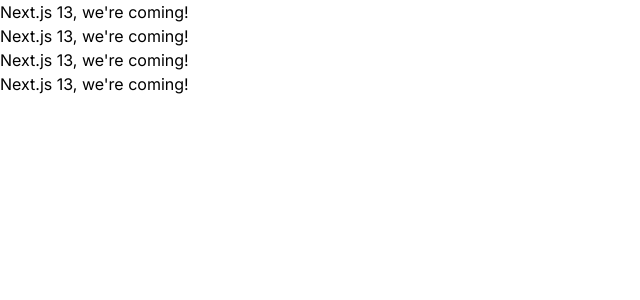
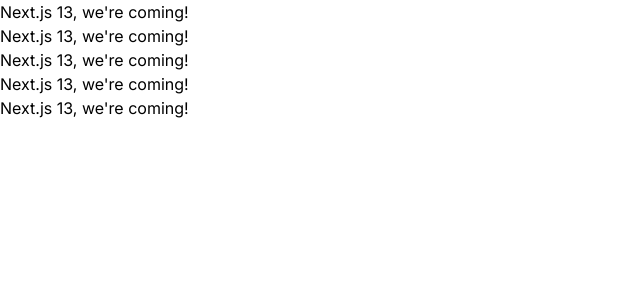
Before and after one commit to ameer017/next-js-mastery, a Next.js app: page / in a window 1280 px wide. Shown: the top 300 px of the page, without its empty margins (0-640 px from the left). Built offline with nearby package versions, Linux system fonts and the light colour scheme.

Commit message:
009_last commit

```diff
--- a/app/page.tsx
+++ b/app/page.tsx
@@ -7,6 +7,7 @@
       <h2 className="h2-bold">Next.js 13, we&apos;re coming!</h2>
       <h3 className="h3-bold">Next.js 13, we&apos;re coming!</h3>
       <h4 className="h4-bold">Next.js 13, we&apos;re coming!</h4>
+      <h5 className="h5-bold">Next.js 13, we&apos;re coming!</h5>
     </div>
   );
 }
```
